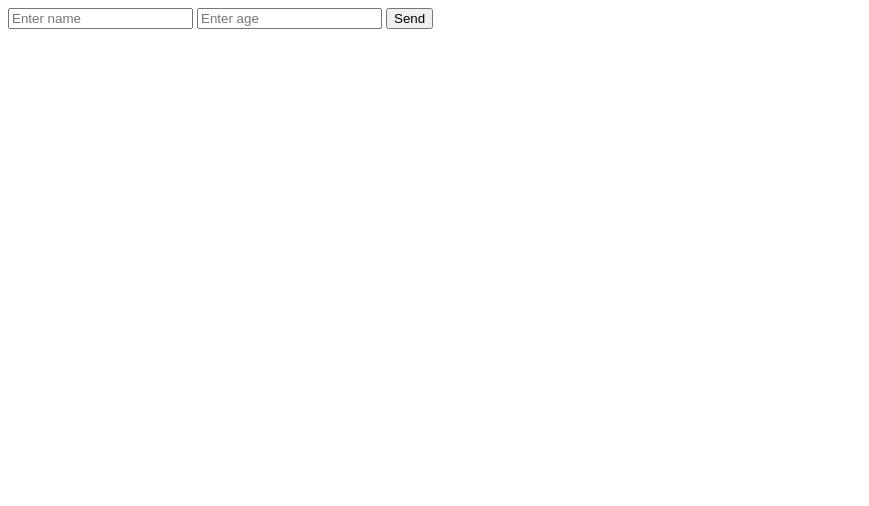
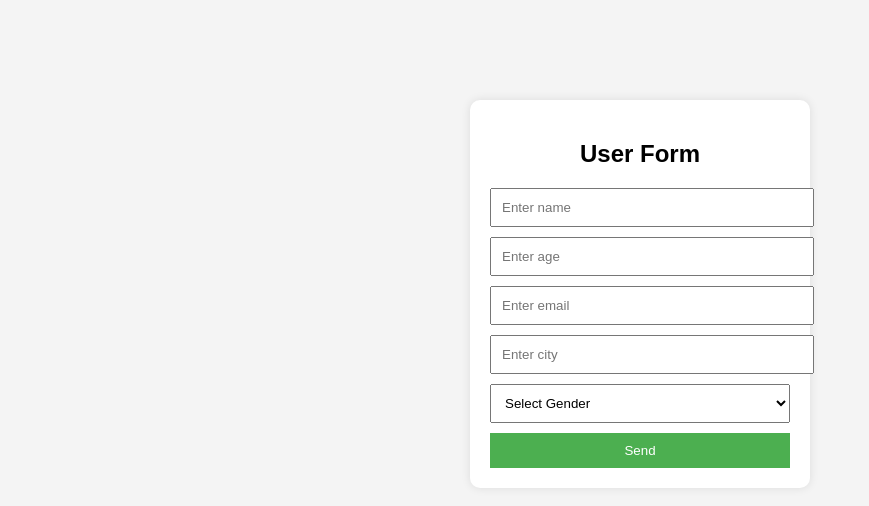
Before and after one commit to Sidraaslam451/Express-assignment-01, a website: page index.html in a window 1280 px wide. Shown: the whole page, without its empty margins (0-869 px from the left). Drawn offline with Linux system fonts and the light colour scheme.

Commit message:
second initial

```diff
--- a/index.html
+++ b/index.html
@@ -1,11 +1,40 @@
 <!DOCTYPE html>
 <html>
-<body>
+<body style="font-family: Arial; background-color: #f4f4f4;">
 
-  <form action="http://localhost:3000/api/users" method="POST">
-    <input type="text" name="name" placeholder="Enter name" />
-    <input type="text" name="age" placeholder="Enter age" />
-    <button type="submit">Send</button>
-  </form>
+  <div style="width: 300px; margin: 100px auto; padding: 20px; background: white; border-radius: 10px; box-shadow: 0 0 10px rgba(0,0,0,0.1);">
+
+    <h2 style="text-align: center;">User Form</h2>
+
+    <form action="http://localhost:3000/api/users" method="POST">
+
+      <input type="text" name="name" placeholder="Enter name"
+        style="width: 100%; padding: 10px; margin-bottom: 10px;" />
+
+      <input type="number" name="age" placeholder="Enter age"
+        style="width: 100%; padding: 10px; margin-bottom: 10px;" />
+
+      <input type="email" name="email" placeholder="Enter email"
+        style="width: 100%; padding: 10px; margin-bottom: 10px;" />
+
+      <input type="text" name="city" placeholder="Enter city"
+        style="width: 100%; padding: 10px; margin-bottom: 10px;" />
+
+      <select name="gender"
+        style="width: 100%; padding: 10px; margin-bottom: 10px;">
+        <option value="">Select Gender</option>
+        <option value="male">Male</option>
+        <option value="female">Female</option>
+      </select>
+
+      <button type="submit"
+        style="width: 100%; padding: 10px; background-color: #4CAF50; color: white; border: none; cursor: pointer;">
+        Send
+      </button>
+
+    </form>
+
+  </div>
+
 </body>
 </html>
```
